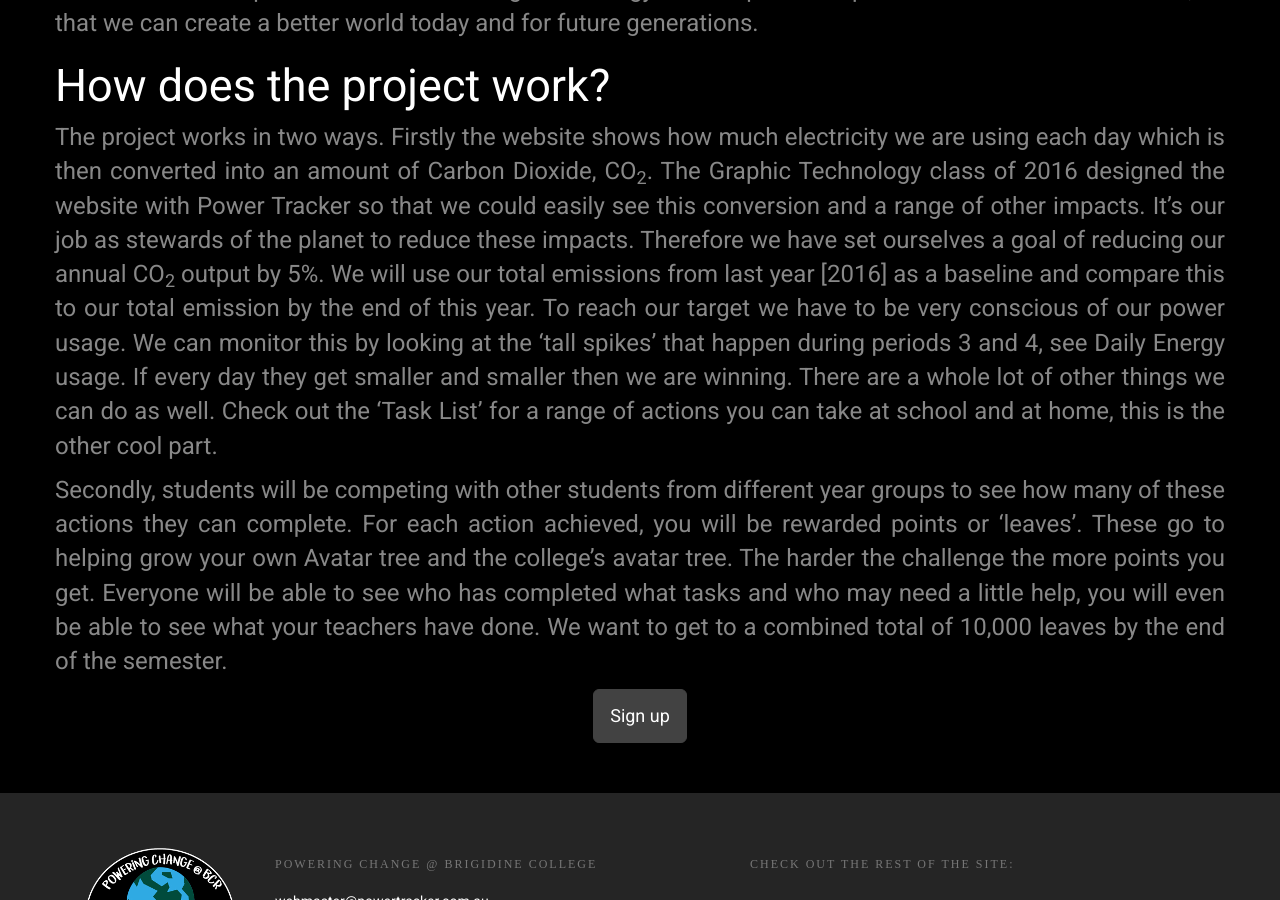
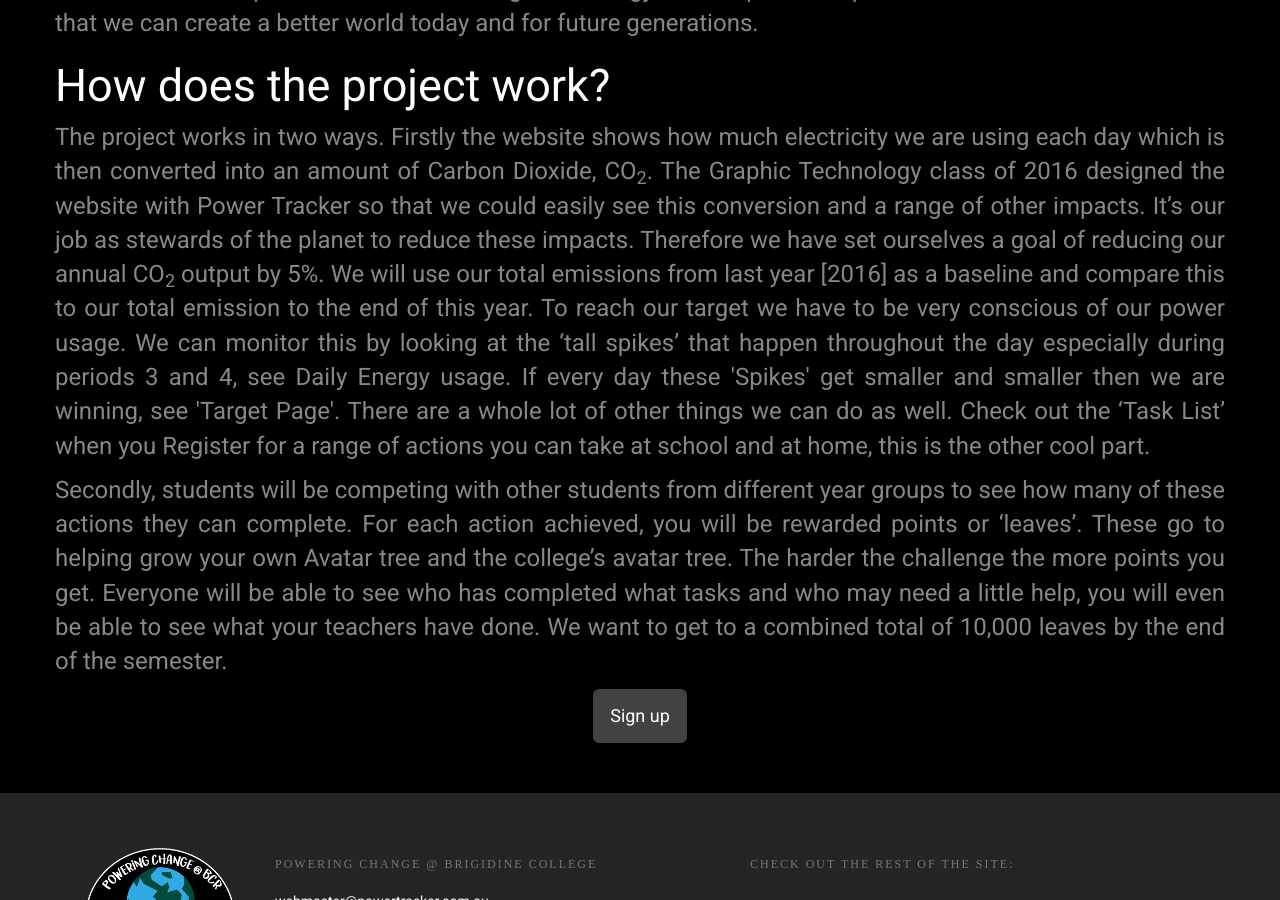
Before and after one commit to samyalv04/brigidine.powertracker.com.au, a Jekyll site: the page built from about/index.html, in a window 1280 px wide and 900 px high, scrolled down 423 px. Built offline with Jekyll 4.4.1, drawn with Linux system fonts in a browser that asks for light colours.

Commit message:
Update index.html

```diff
--- a/about/index.html
+++ b/about/index.html
@@ -19,7 +19,7 @@ bodyclass: "page-about"
             How does the project work?
         </h2>
         <p class="big" style="text-align: justify;">
-            The project works in two ways. Firstly the website shows how much electricity we are using each day which is then converted into an amount of Carbon Dioxide, CO<sub>2</sub>. The Graphic Technology class of 2016 designed the website with Power Tracker so that we could easily see this conversion and a range of other impacts. It’s our job as stewards of the planet to reduce these impacts. Therefore we have set ourselves a goal of reducing our annual CO<sub>2</sub> output by 5%. We will use our total emissions from last year [2016] as a baseline and compare this to our total emission by the end of this year. To reach our target we have to be very conscious of our power usage. We can monitor this by looking at the ‘tall spikes’ that happen during periods 3 and 4, see Daily Energy usage. If every day they get smaller and smaller then we are winning. There are a whole lot of other things we can do as well. Check out the ‘Task List’ for a range of actions you can take at school and at home, this is the other cool part.
+            The project works in two ways. Firstly the website shows how much electricity we are using each day which is then converted into an amount of Carbon Dioxide, CO<sub>2</sub>. The Graphic Technology class of 2016 designed the website with Power Tracker so that we could easily see this conversion and a range of other impacts. It’s our job as stewards of the planet to reduce these impacts. Therefore we have set ourselves a goal of reducing our annual CO<sub>2</sub> output by 5%. We will use our total emissions from last year [2016] as a baseline and compare this to our total emission to the end of this year. To reach our target we have to be very conscious of our power usage. We can monitor this by looking at the ‘tall spikes’ that happen throughout the day especially during periods 3 and 4, see Daily Energy usage. If every day these 'Spikes' get smaller and smaller then we are winning, see 'Target Page'. There are a whole lot of other things we can do as well. Check out the ‘Task List’ when you Register for a range of actions you can take at school and at home, this is the other cool part.
         </p>
         <p class="big" style="text-align: justify;">
             Secondly, students will be competing with other students from different year groups to see how many of these actions they can complete. For each action achieved, you will be rewarded points or ‘leaves’. These go to helping grow your own Avatar tree and the college’s avatar tree. The harder the challenge the more points you get. Everyone will be able to see who has completed what tasks and who may need a little help, you will even be able to see what your teachers have done. We want to get to a combined total of 10,000 leaves by the end of the semester.
```
